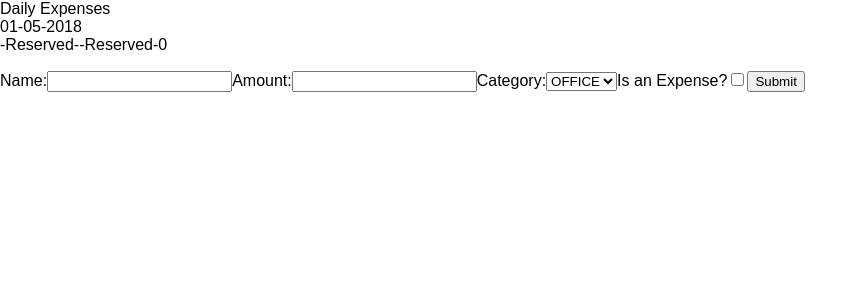
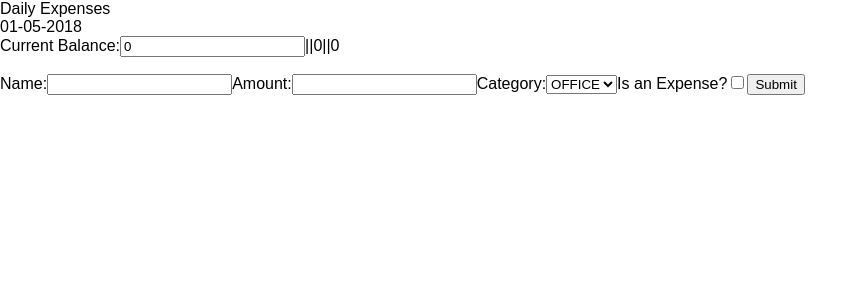
Before and after one commit to PathriK/where-a-bucks, a React (Create React App) app: page / in a window 1280 px wide. Shown: the top 300 px of the page, without its empty margins (0-868 px from the left). Built offline with nearby package versions, Linux system fonts and the light colour scheme.

Commit message:
Updated Balance Bar for calculations

```diff
--- a/src/actions/index.tsx
+++ b/src/actions/index.tsx
@@ -1,8 +1,14 @@
-import { ActionType, IAddTransaction, ITransaction } from "../types";
+import { ActionType, IAddTransaction, ITransaction, IUpdateCurrentBal } from "../types";
 
 const addTransaction = (transaction: ITransaction): IAddTransaction => ({
     type: ActionType.ADD_TRANSACTION,
     transaction
 });
 
-export { addTransaction };
+const updateCurrentBal = (amount: number, date: string): IUpdateCurrentBal => ({
+    type: ActionType.UPDATE_CURRENT_BALANCE,
+    date,
+    amount
+});
+
+export { addTransaction, updateCurrentBal };
--- a/src/components/BalanceBar.tsx
+++ b/src/components/BalanceBar.tsx
@@ -1,15 +1,36 @@
 import * as React from 'react';
 
 interface IBalanceBar {
-    total: number
+    currentBalance: number,
+    diffAmount: number,
+    total: number,
+    date: string,
+    onCurrentChange: (currentBalance: number, date: string) => void
 }
 
-const BalanceBar: React.SFC<IBalanceBar> = ({total}) => (
-    <div>
-        <span>{"-Reserved-"}</span>
-        <span>{"-Reserved-"}</span>
-        <span>{total}</span>
-    </div>
-);
+const BalanceBar: React.SFC<IBalanceBar> = ({currentBalance, diffAmount, total, date, onCurrentChange}) => {
+    const handleChange = (e: React.ChangeEvent<HTMLInputElement>): void => {
+        const elem = e.target;
+        const val = parseFloat(elem.value);
+        onCurrentChange(val, date);
+    }
+    return (
+        <div>
+            <span>
+                <label>
+                    Current Balance:
+                    <input
+                    type="number"
+                    value={currentBalance}
+                    onChange={handleChange}/>
+                </label>
+            </span>
+            ||
+            <span>{diffAmount}</span>
+            ||
+            <span>{total}</span>
+        </div>
+    )
+};
 
 export default BalanceBar;
--- a/src/components/containers/CurrentBalanceBar.tsx
+++ b/src/components/containers/CurrentBalanceBar.tsx
@@ -1,20 +1,43 @@
-import { connect } from "react-redux";
-import { IState } from "../../types";
+import { connect, Dispatch } from "react-redux";
+import { updateCurrentBal } from "../../actions";
+import { IState, IUpdateCurrentBal } from "../../types";
 import BalanceBar from "../BalanceBar";
 
 interface IStateToProps {
-    total: number
+    currentBalance: number,
+    diffAmount: number,
+    total: number,
+    date: string
 }
 
 const mapStateToProps = (state: IState): IStateToProps => {
     const balance = state.balance[state.currentDate];
     let total = 0;
-    if (balance && balance.transactionAmount){
-        total = balance.transactionAmount;
+    let currentBalance = 0;
+    let prevBalance = 0;
+    if (balance) {
+        if (balance.transactionAmount) {
+            total = balance.transactionAmount
+        }
+        if (balance.currentBalance){
+            currentBalance = balance.currentBalance;
+        }
+        if (balance.prevBalance){
+            prevBalance = balance.prevBalance;
+        }
     }
-   return { total }
+    const diffAmount = (prevBalance - currentBalance) - total;
+   return { currentBalance, diffAmount, total, date: state.currentDate }
 };
 
-const CurrentBalanceBar = connect(mapStateToProps)(BalanceBar);
+interface IDispatchToProps {
+    onCurrentChange: (currentBalance: number, date: string) => void
+}
+
+const mapDispatchToProps = (dispatch: Dispatch<IUpdateCurrentBal>): IDispatchToProps => ({
+    onCurrentChange: (currentBalance: number, date: string) => dispatch(updateCurrentBal(currentBalance, date))
+});
+
+const CurrentBalanceBar = connect(mapStateToProps, mapDispatchToProps)(BalanceBar);
 
 export default CurrentBalanceBar;
--- a/src/reducers/balance.tsx
+++ b/src/reducers/balance.tsx
@@ -1,20 +1,20 @@
-import { ActionType, IAddTransaction, IBalance, IBalanceByDate, TAction } from "../types";
+import { ActionType, IAddTransaction, IBalance, IBalanceByDate, IUpdateCurrentBal, TAction } from "../types";
 
 const getPrevBalance = (state: IBalanceByDate) => {
-    return 0;
+    return 80;
 }
 
 const balance = (state: IBalanceByDate = {}, action: TAction) => {
+    const newBalance: IBalance = {
+        prevBalance: 0,
+        transactionAmount: 0,
+        currentBalance: 0,
+        finalBalance: 0
+    }
     switch (action.type) {
-        case ActionType.ADD_TRANSACTION:
+        case ActionType.ADD_TRANSACTION: {
             const transaction = (action as IAddTransaction).transaction;
             const bal = state[transaction.date];
-            const newBalance: IBalance = {
-                prevBalance: 0,
-                transactionAmount: 0,
-                currentBalance: 0,
-                finalBalance: 0
-            }
             if(bal && typeof bal.prevBalance !== 'undefined') {
                 newBalance.prevBalance = bal.prevBalance;
                 newBalance.currentBalance = bal.currentBalance;
@@ -38,7 +38,26 @@ const balance = (state: IBalanceByDate = {}, action: TAction) => {
                 ...state,
                 [transaction.date]: newBalance
             }
+        }
 
+        case ActionType.UPDATE_CURRENT_BALANCE: {
+        const {date, amount} = (action as IUpdateCurrentBal);
+        const bal = state[date];
+        if (bal && typeof bal.currentBalance !== 'undefined'){
+            Object.assign(newBalance, bal, {
+                currentBalance: amount
+            });
+        } else {
+            Object.assign(newBalance, {
+                currentBalance: amount,
+                prevBalance: getPrevBalance(state)
+            });
+        }
+        return {
+            ...state,
+            [date]: newBalance
+        }
+    }
         default:
             return state;
     }
--- a/src/reducers/currentDate.tsx
+++ b/src/reducers/currentDate.tsx
@@ -1,3 +1,5 @@
-export const currentDate = (state: string = "01-05-2018", action: any) => {
+import { TAction } from "../types";
+
+export const currentDate = (state: string = "01-05-2018", action: TAction) => {
     return state;
 }
--- a/src/types.tsx
+++ b/src/types.tsx
@@ -3,7 +3,8 @@ export enum ExpenseCategory {
 }
 
 export enum ActionType {
-    ADD_TRANSACTION = "ADD_EXPENSE"
+    ADD_TRANSACTION = "ADD_TRANSACTION",
+    UPDATE_CURRENT_BALANCE = "UPDATE_CURRENT_BALANCE"
 }
 
 export interface IAddTransaction {
@@ -11,7 +12,13 @@ export interface IAddTransaction {
     transaction: ITransaction
 }
 
-export type TAction = IAddTransaction;
+export interface IUpdateCurrentBal {
+    type: ActionType.UPDATE_CURRENT_BALANCE,
+    date: TDate,
+    amount: number
+}
+
+export type TAction = IAddTransaction | IUpdateCurrentBal;
 export type TTransactionID = number;
 export type TDate = string;
 
```
